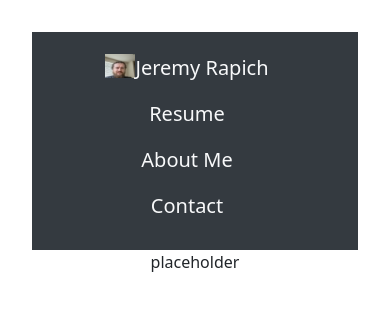
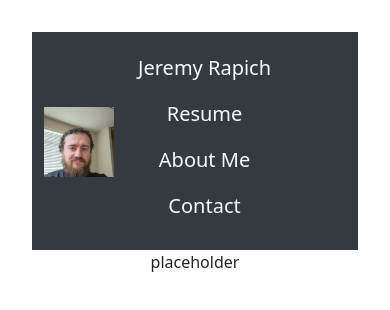
Before and after one commit to jrapich/react-portfolio, a React (Vite) app in the folder portfolio/: page / in a window 390 px wide. Shown: the top 310 px of the page. Built offline with nearby package versions, Linux system fonts and the light colour scheme.

Commit message:
moved profile pic to the left of navbar, and added responsiveness

```diff
--- a/portfolio/src/components/UI/header/Header.jsx
+++ b/portfolio/src/components/UI/header/Header.jsx
@@ -1,7 +1,6 @@
 // Bringing in the required import from 'react-router-dom'
 import { Link } from 'react-router-dom';
 import Nav from './nav/Nav';
-import me from '../../../assets/images/me-resized.jpg'
 
 export default function Header() {
   // The Navbar UI component will render each of the Link elements in the links prop
@@ -9,7 +8,6 @@ export default function Header() {
     <Nav
       links={[
         <Link key={1} className="nav-link text-light" to="/">
-            <img src={me} width="30" height="24" className="d-inline-block align-text-top"></img>
             Jeremy Rapich
         </Link>,
         <Link key={2} className="nav-link text-light" to="/resume">
--- a/portfolio/src/components/UI/header/nav/Nav.css
+++ b/portfolio/src/components/UI/header/nav/Nav.css
@@ -0,0 +1,20 @@
+@media only screen and (max-width:800px) {
+    #navImage {
+        height: 200px;
+        width: 200px;
+    }
+}
+
+@media only screen and (max-width:645px) {
+    #navImage {
+        height: 100px;
+        width: 100px;
+    }
+}
+
+@media only screen and (max-width:415px) {
+    #navImage {
+        height: 70px;
+        width: 70px;
+    }
+}
--- a/portfolio/src/components/UI/header/nav/Nav.jsx
+++ b/portfolio/src/components/UI/header/nav/Nav.jsx
@@ -1,12 +1,19 @@
+import me from '../../../../assets/images/me.jpg'
+import './Nav.css'
+
 export default function Nav({links}) {
     return(
         <nav className="navbar bg-body-secondary" data-bs-theme="dark">
-            <div className="container-fluid justify-content-center">
-                <div className="navbar-brand">
+            <div className="container-fluid  row justify-content-center">
+                <div className="col">
+                    <img src={me} width="300" height="300" className="d-inline-block align-text-top" id='navImage'></img>
+                </div>
+                <div className="col navbar-brand">
                     <ul className="navbar-nav me-auto mb-2 mb-lg-0">
                         {links.map((link) => link)}
                     </ul>
                 </div>
+                <div className="col"></div>
             </div>
         </nav>
     );
```
